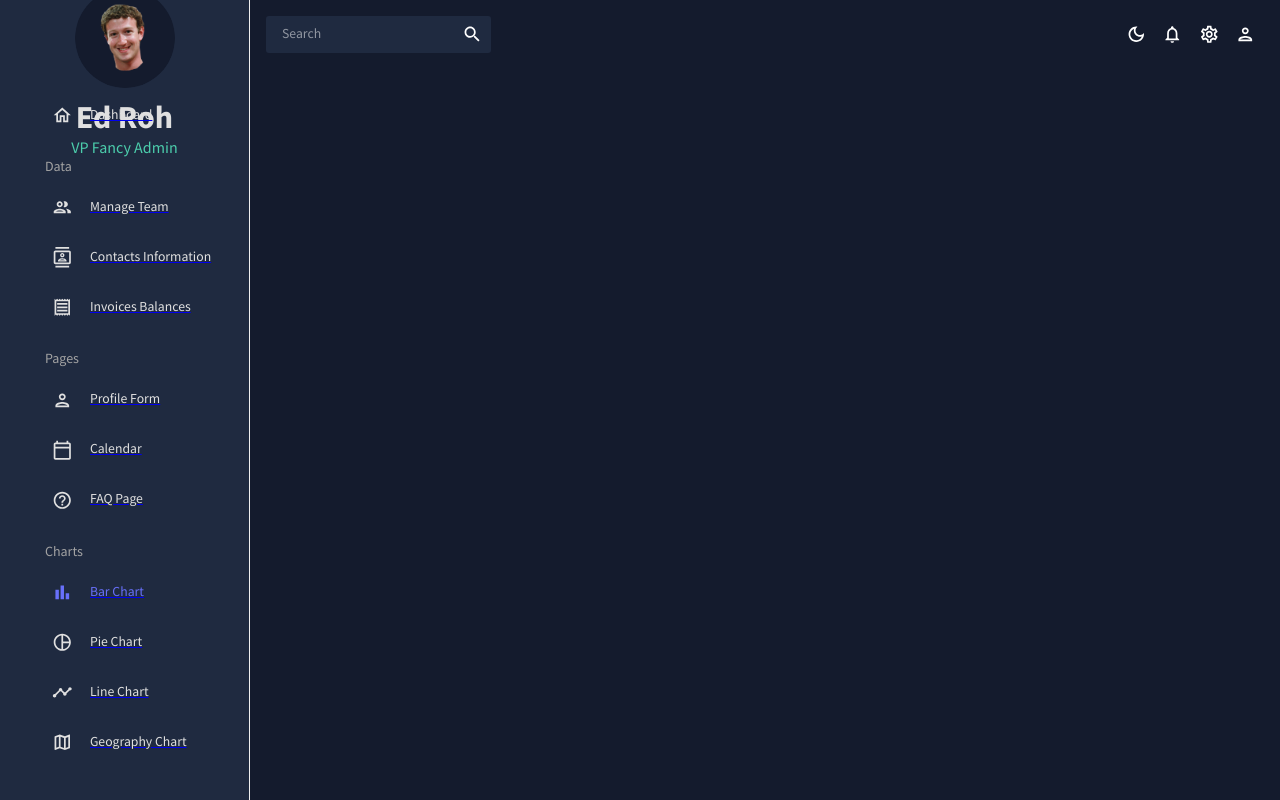
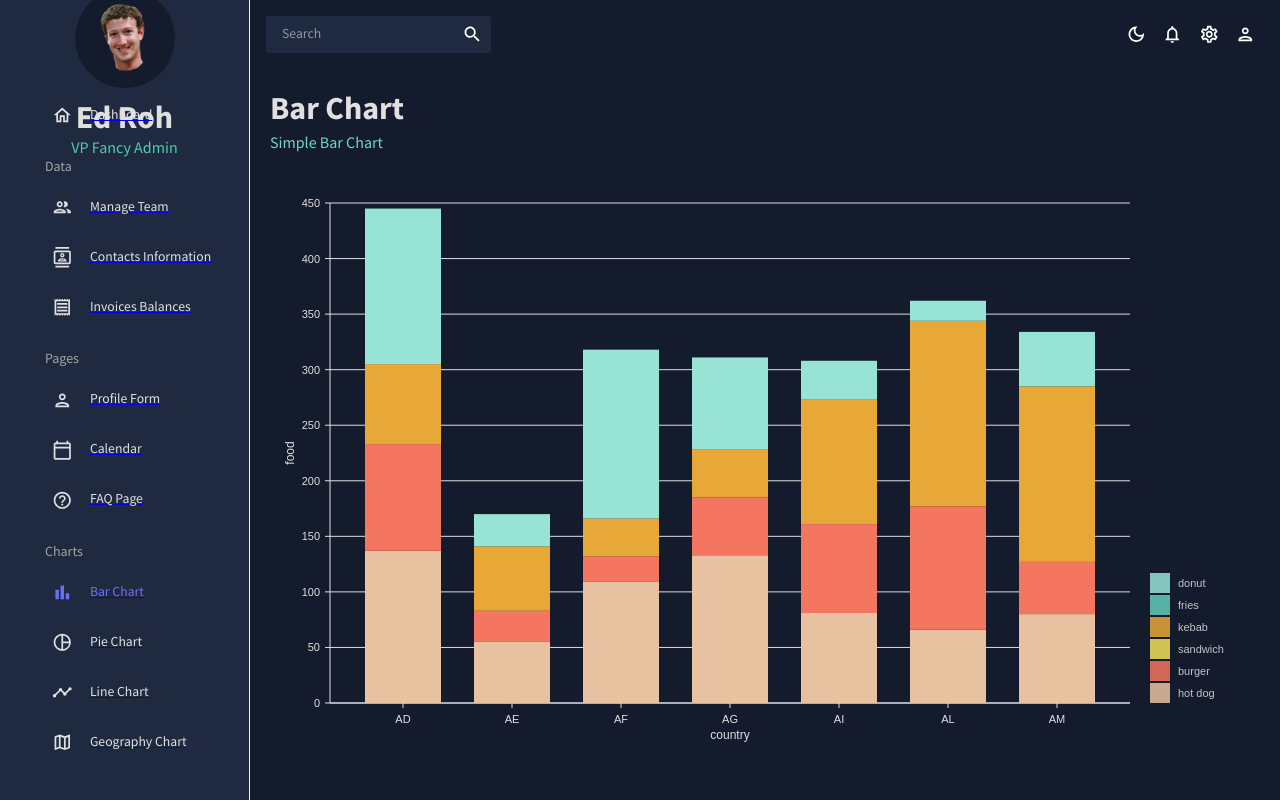
Before and after one commit to TheChrisader/react-dashboard, a React (Create React App) app: page /bar in a window 1280 px wide. Built offline with nearby package versions, Linux system fonts and the light colour scheme.

Commit message:
create Bar Chart page

```diff
--- a/src/App.js
+++ b/src/App.js
@@ -10,6 +10,7 @@
 import Form from "./scenes/Form";
 import Calendar from "./scenes/Calendar";
 import FAQ from "./scenes/Faq";
+import Bar from "./scenes/Bar";
 
 function App() {
   const [theme, colorMode] = useMode();
@@ -30,6 +31,7 @@
               <Route path="/form" element={<Form />} />
               <Route path="/calendar" element={<Calendar />} />
               <Route path="/faq" element={<FAQ />} />
+              <Route path="/bar" element={<Bar />} />
             </Routes>
           </main>
         </div>
--- /dev/null
+++ b/src/components/BarChart.jsx
@@ -0,0 +1,128 @@
+import { useTheme } from "@mui/material";
+import { ResponsiveBar } from "@nivo/bar";
+import { tokens } from "../theme";
+import { mockBarData as data } from "../data/mockData";
+
+const BarChart = ({ isDashboard = false }) => {
+  const theme = useTheme();
+  const colors = tokens(theme.palette.mode);
+  return (
+    <ResponsiveBar
+      data={data}
+      theme={{
+        axis: {
+          domain: {
+            line: {
+              stroke: colors.grey[100],
+            },
+          },
+          legend: {
+            text: {
+              fill: colors.grey[100],
+            },
+          },
+          ticks: {
+            line: {
+              stroke: colors.grey[100],
+              strokeWidth: 1,
+            },
+            text: {
+              fill: colors.grey[100],
+            },
+          },
+        },
+        legends: {
+          text: {
+            fill: colors.grey[100],
+          },
+        },
+      }}
+      keys={["hot dog", "burger", "sandwich", "kebab", "fries", "donut"]}
+      indexBy="country"
+      margin={{ top: 50, right: 130, bottom: 50, left: 60 }}
+      padding={0.3}
+      valueScale={{ type: "linear" }}
+      indexScale={{ type: "band", round: true }}
+      colors={{ scheme: "nivo" }}
+      defs={[
+        {
+          id: "dots",
+          type: "patternDots",
+          background: "inherit",
+          color: "#38bcb2",
+          size: 4,
+          padding: 1,
+          stagger: true,
+        },
+        {
+          id: "lines",
+          type: "patternLines",
+          background: "inherit",
+          color: "#eed312",
+          rotation: -45,
+          lineWidth: 6,
+          spacing: 10,
+        },
+      ]}
+      borderColor={{
+        from: "color",
+        modifiers: [["darker", "1.6"]],
+      }}
+      axisTop={null}
+      axisRight={null}
+      axisBottom={{
+        tickSize: 5,
+        tickPadding: 5,
+        tickRotation: 0,
+        legend: isDashboard ? undefined : "country",
+        legendPosition: "middle",
+        legendOffset: 32,
+      }}
+      axisLeft={{
+        tickSize: 5,
+        tickPadding: 5,
+        tickRotation: 0,
+        legend: isDashboard ? undefined : "food",
+        legendPosition: "middle",
+        legendOffset: -40,
+      }}
+      enableLabel={false}
+      labelSkipWidth={12}
+      labelSkipHeight={12}
+      labelTextColor={{
+        from: "color",
+        modifiers: [["darker", 1.6]],
+      }}
+      legends={[
+        {
+          dataFrom: "keys",
+          anchor: "bottom-right",
+          direction: "column",
+          justify: false,
+          translateX: 120,
+          translateY: 0,
+          itemsSpacing: 2,
+          itemWidth: 100,
+          itemHeight: 20,
+          itemDirection: "left-to-right",
+          itemOpacity: 0.85,
+          symbolSize: 20,
+          effects: [
+            {
+              on: "hover",
+              style: {
+                itemOpacity: 1,
+              },
+            },
+          ],
+        },
+      ]}
+      role="application"
+      barAriaLabel={function (e) {
+        return e.id + ": " + e.formattedValue + " in country: " + e.indexValue;
+      }}
+    />
+  );
+};
+
+export default BarChart;
--- /dev/null
+++ b/src/scenes/Bar/index.jsx
@@ -0,0 +1,16 @@
+import { Box } from "@mui/material";
+import Header from "../../components/Header";
+import BarChart from "../../components/BarChart";
+
+const Bar = () => {
+  return (
+    <Box m="20px">
+      <Header title="Bar Chart" subtitle="Simple Bar Chart" />
+      <Box height="75vh">
+        <BarChart />
+      </Box>
+    </Box>
+  );
+};
+
+export default Bar;
```
